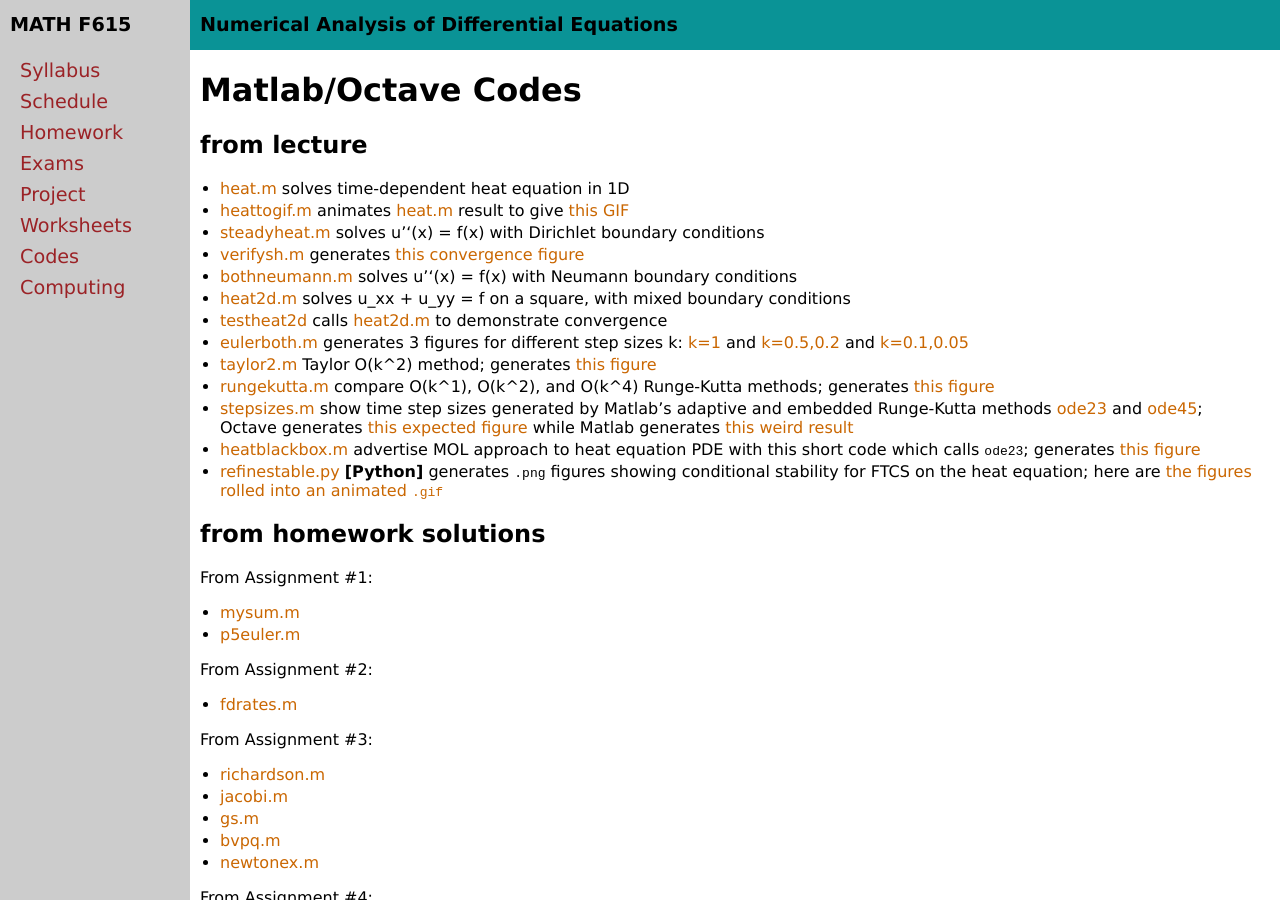
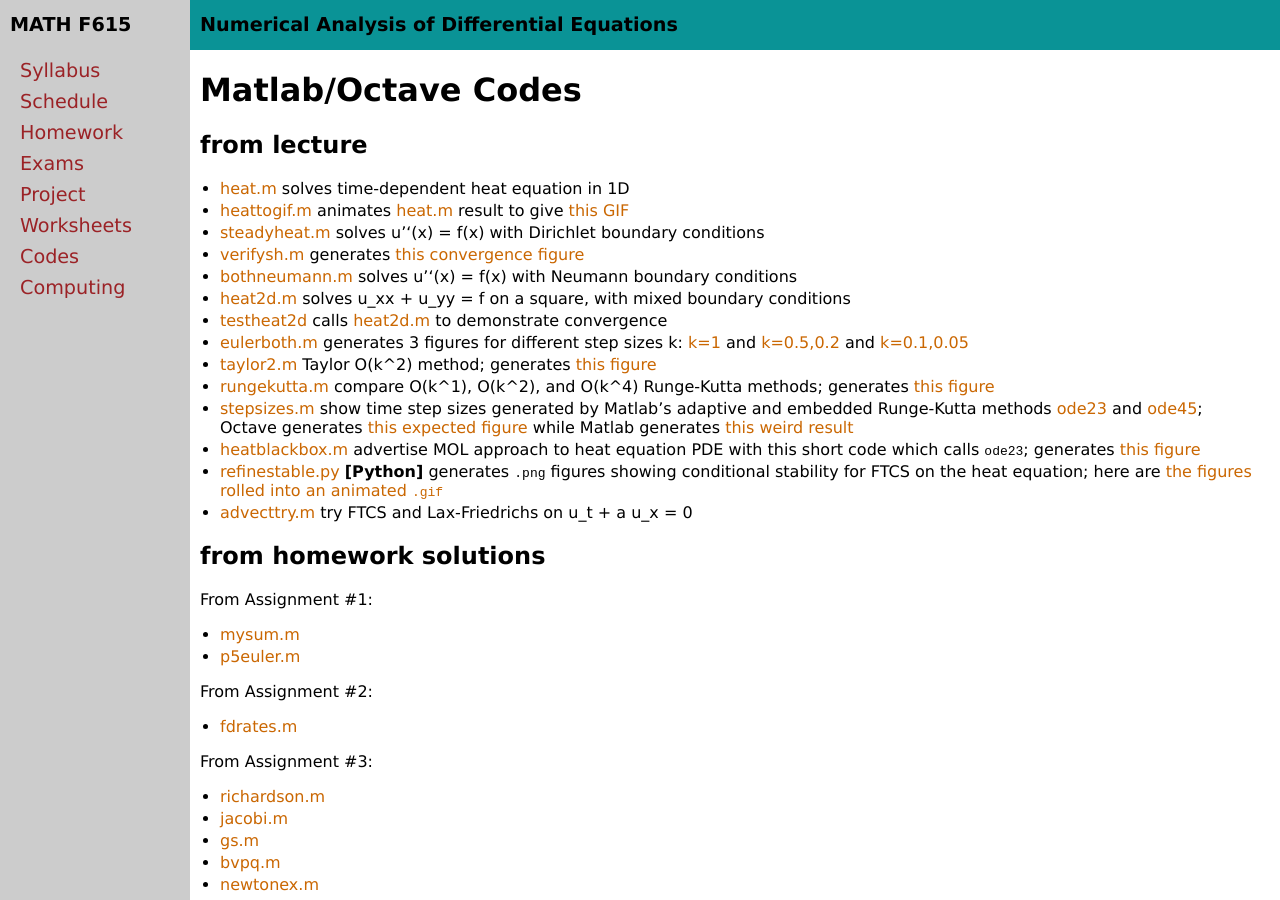
Before and after one commit to bueler/nade, a Jekyll site: the page built from codes.md, in a window 1280 px wide and 900 px high. Built offline with Jekyll 4.4.1, drawn with Linux system fonts in a browser that asks for light colours.

Commit message:
post demo code

```diff
--- a/codes.md
+++ b/codes.md
@@ -20,6 +20,7 @@ title: Matlab/Octave Codes
   * [stepsizes.m](assets/codes/stepsizes.m) show time step sizes generated by Matlab's adaptive and embedded Runge-Kutta methods [ode23](https://www.mathworks.com/help/matlab/ref/ode23.html) and [ode45](https://www.mathworks.com/help/matlab/ref/ode45.html); Octave generates [this expected figure](assets/codes/figs/stepsizes_octave.png) while Matlab generates [this weird result](assets/codes/figs/stepsizes_matlab.png)
   * [heatblackbox.m](assets/codes/heatblackbox.m) advertise MOL approach to heat equation PDE with this short code which calls `ode23`; generates [this figure](assets/codes/figs/heatblackbox.png)
   * [refinestable.py](assets/codes/refinestable.py) **[Python]** generates `.png` figures showing conditional stability for FTCS on the heat equation; here are [the figures rolled into an animated `.gif`](assets/codes/refinestable.gif)
+  * [advecttry.m](assets/codes/advecttry.m) try FTCS and Lax-Friedrichs on u_t + a u_x = 0
 
 ## from homework solutions
 
```
Also changed, not shown: 1 other file.
